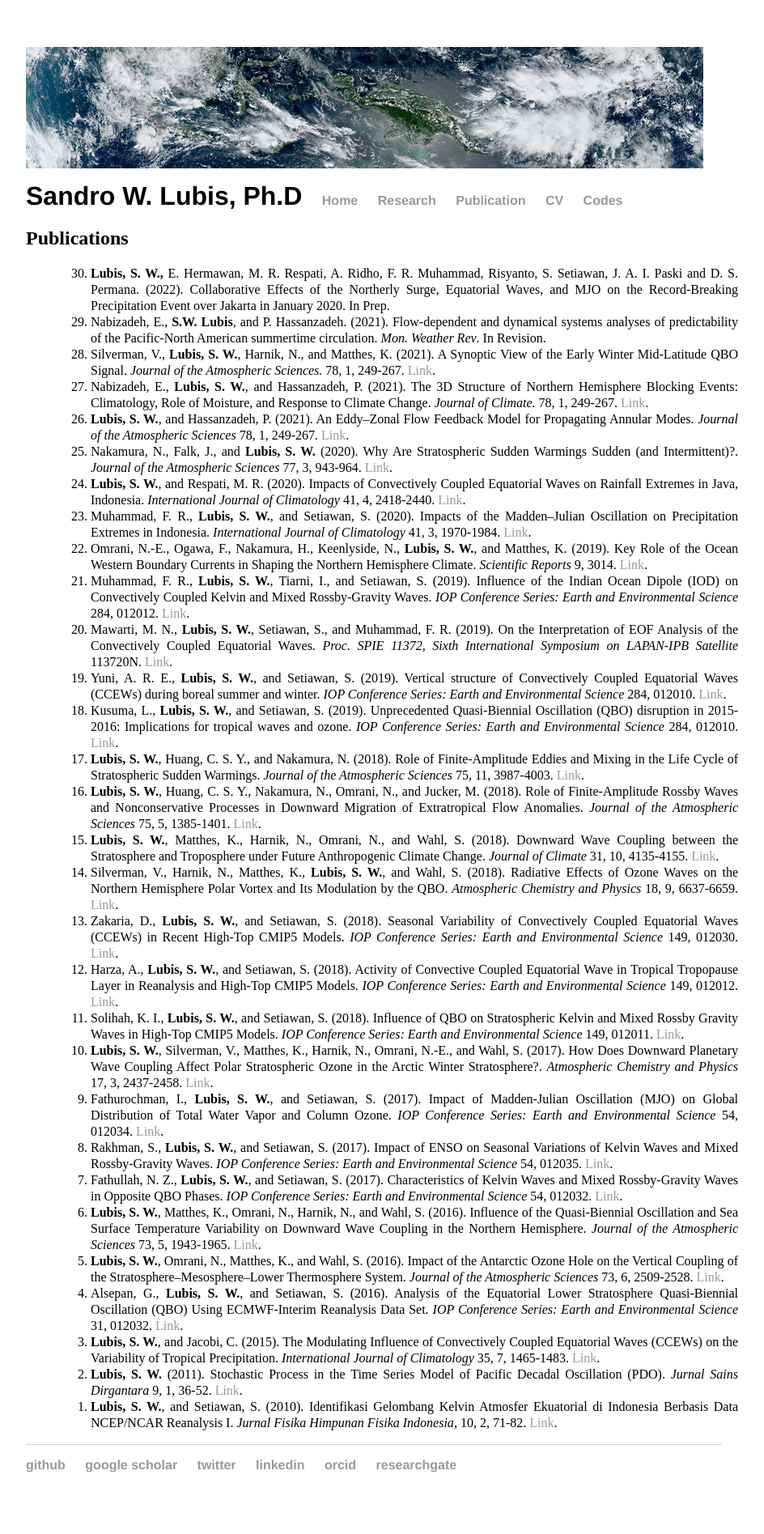
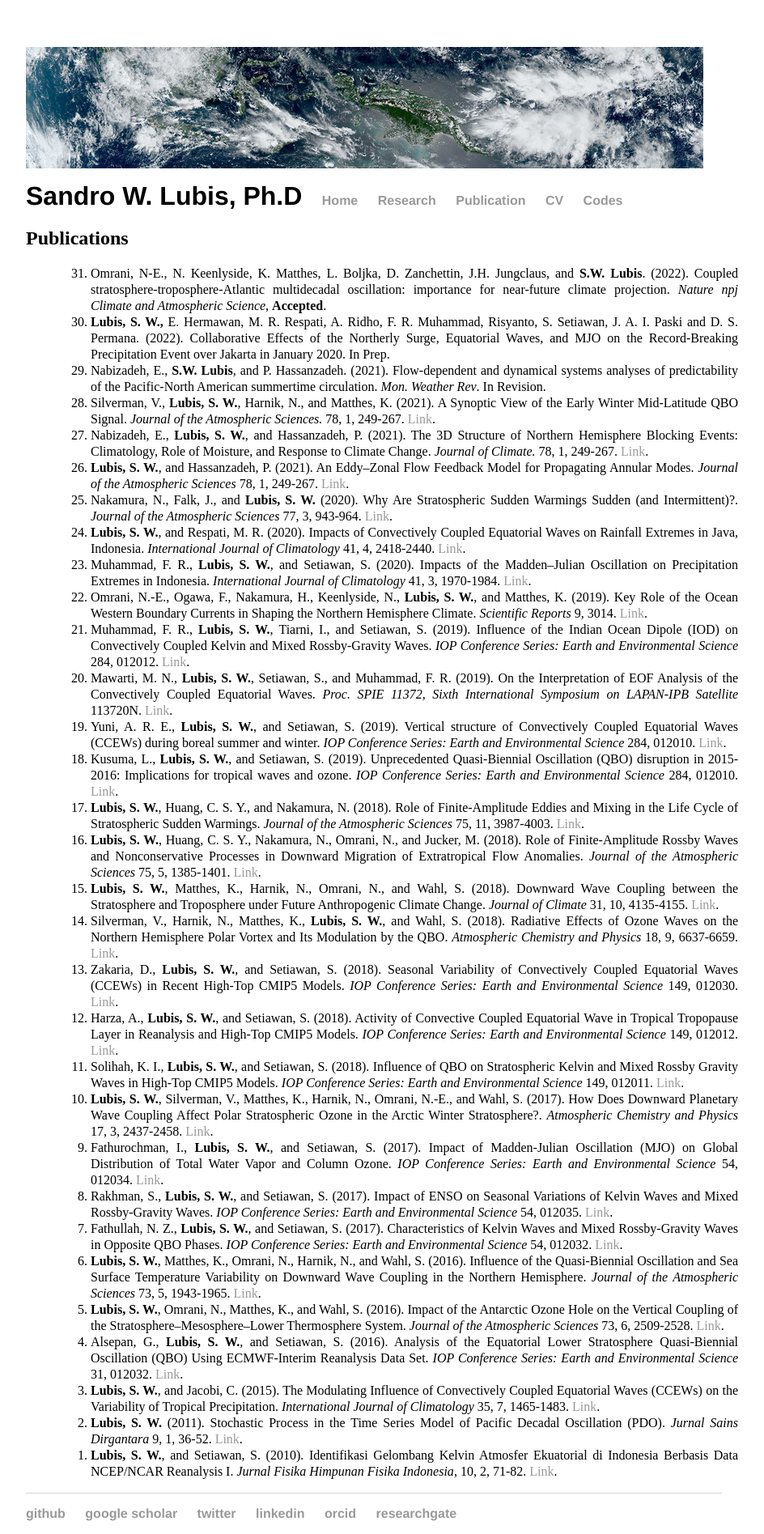
Before and after one commit to sandrolubis/sandrolubis.github.io, a Jekyll site: the page built from publication/index.html, in a window 1280 px wide. Shown: the whole page at 81% size, without its empty margins (276-1220 px from the left). Built offline with Jekyll 4.4.1, drawn with Linux system fonts in a browser that asks for light colours; before the commit the page ends 1835 px from its top, so only the background shows below that.

Commit message:
Update index.html

```diff
--- a/publication/index.html
+++ b/publication/index.html
@@ -7,6 +7,7 @@ title: Publications | Sandro Lubis
 	<h2>Publications</h2>
 	<ol style="line-height:1.25; text-align:justify;">
 	<ol reversed>
+		<li>Omrani, N-E., N. Keenlyside, K. Matthes, L. Boljka, D. Zanchettin, J.H. Jungclaus, and <b>S.W. Lubis</b>. (2022). Coupled stratosphere-troposphere-Atlantic multidecadal oscillation: importance for near-future climate projection. <i>Nature npj Climate and Atmospheric Science</i>, <b>Accepted</b>.</li>
 		<li><b>Lubis, S. W., </b> E. Hermawan, M. R. Respati, A. Ridho, F. R. Muhammad, Risyanto, S. Setiawan, J. A. I. Paski and D. S. Permana. (2022). Collaborative Effects of the Northerly Surge, Equatorial Waves, and MJO on the Record-Breaking Precipitation Event over Jakarta in January 2020.</i> In Prep.</li>
 		<li>Nabizadeh, E., <b>S.W. Lubis</b>, and P. Hassanzadeh. (2021). Flow-dependent and dynamical systems analyses of predictability of the Pacific-North American summertime circulation. <i>Mon. Weather Rev</i>. In Revision.</li>
 		<li>Silverman, V., <b>Lubis, S. W.</b>, Harnik, N., and Matthes, K. (2021). A Synoptic View of the Early Winter Mid-Latitude QBO Signal. <i>Journal of the Atmospheric Sciences.</i> 78, 1, 249-267. <a href="https://doi.org/10.1175/JAS-D-20-0387.1">Link</a>.</li>
```
